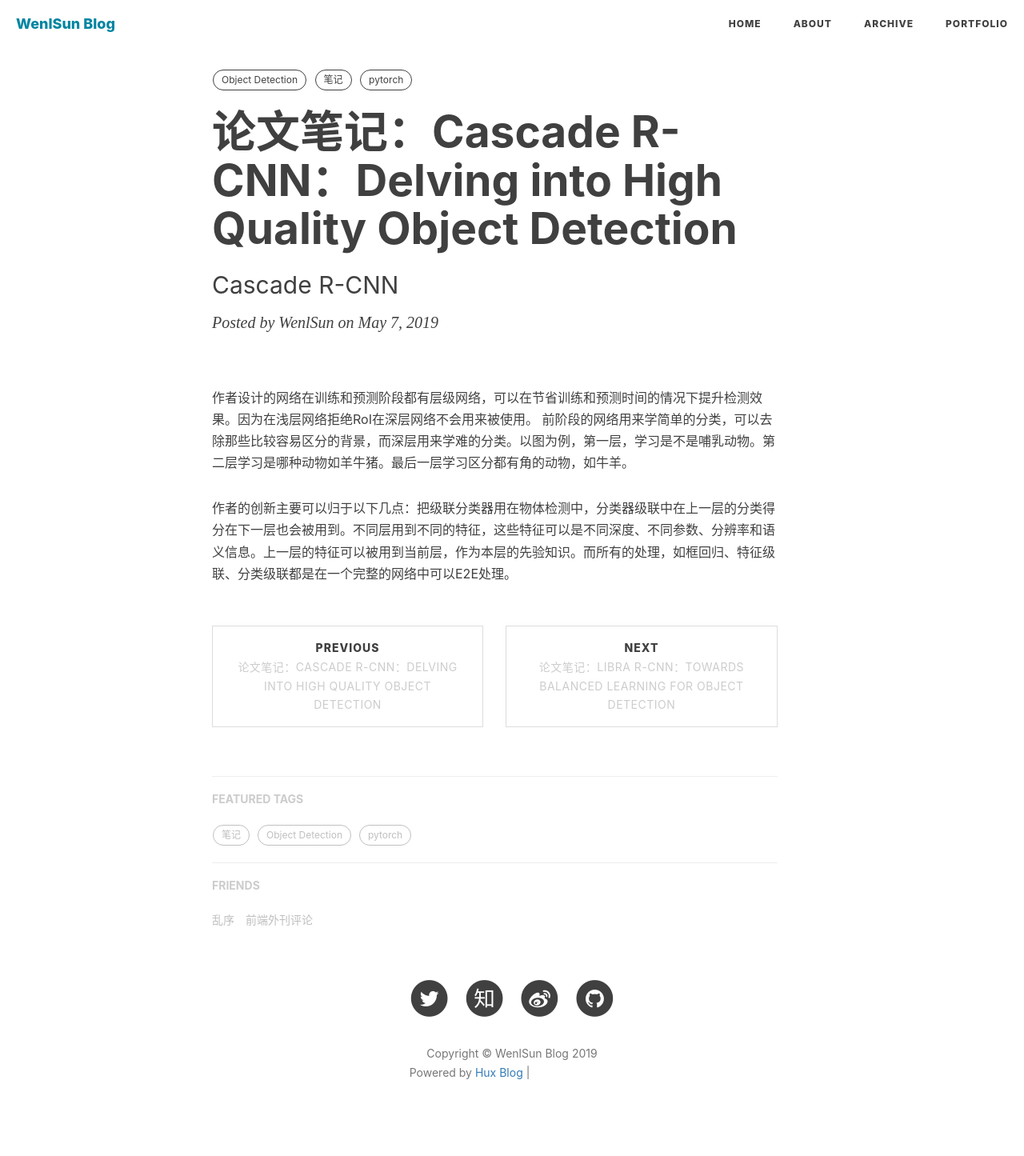
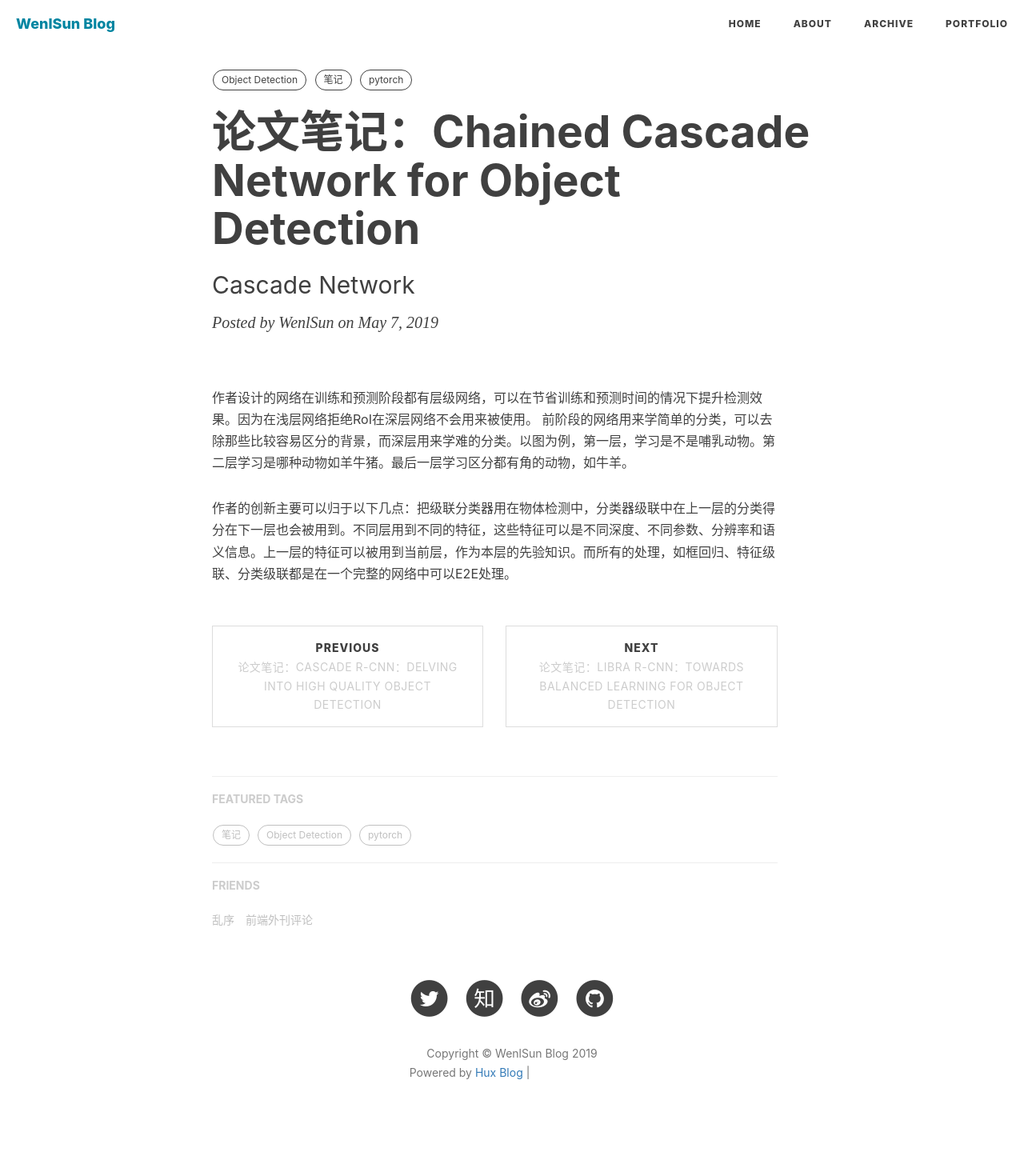
Before and after one commit to wenliangsun/wenliangsun.github.io, a Jekyll site: the page built from _posts/2019-5-7-Chained-Cascade-Network-for-Object-Detection.md, in a window 1280 px wide. Shown: the whole page at 80% size. Built offline with Jekyll 4.4.1, drawn with Linux system fonts in a browser that asks for light colours; nearby versions of some CDN libraries; comment, search, counter and statistics services are not loaded; grey boxes are pictures that could not be loaded.

Commit message:
Chained Network

```diff
--- a/_posts/2019-5-7-Chained-Cascade-Network-for-Object-Detection.md
+++ b/_posts/2019-5-7-Chained-Cascade-Network-for-Object-Detection.md
@@ -1,7 +1,7 @@
 ---
 layout: post
-title: "论文笔记：Cascade R-CNN：Delving into High Quality Object Detection"
-subtitle: 'Cascade R-CNN'
+title: "论文笔记：Chained Cascade Network for Object Detection"
+subtitle: 'Cascade Network'
 author: "WenlSun"
 header-img: "img/post-bg.jpg"
 header-style: text
```
